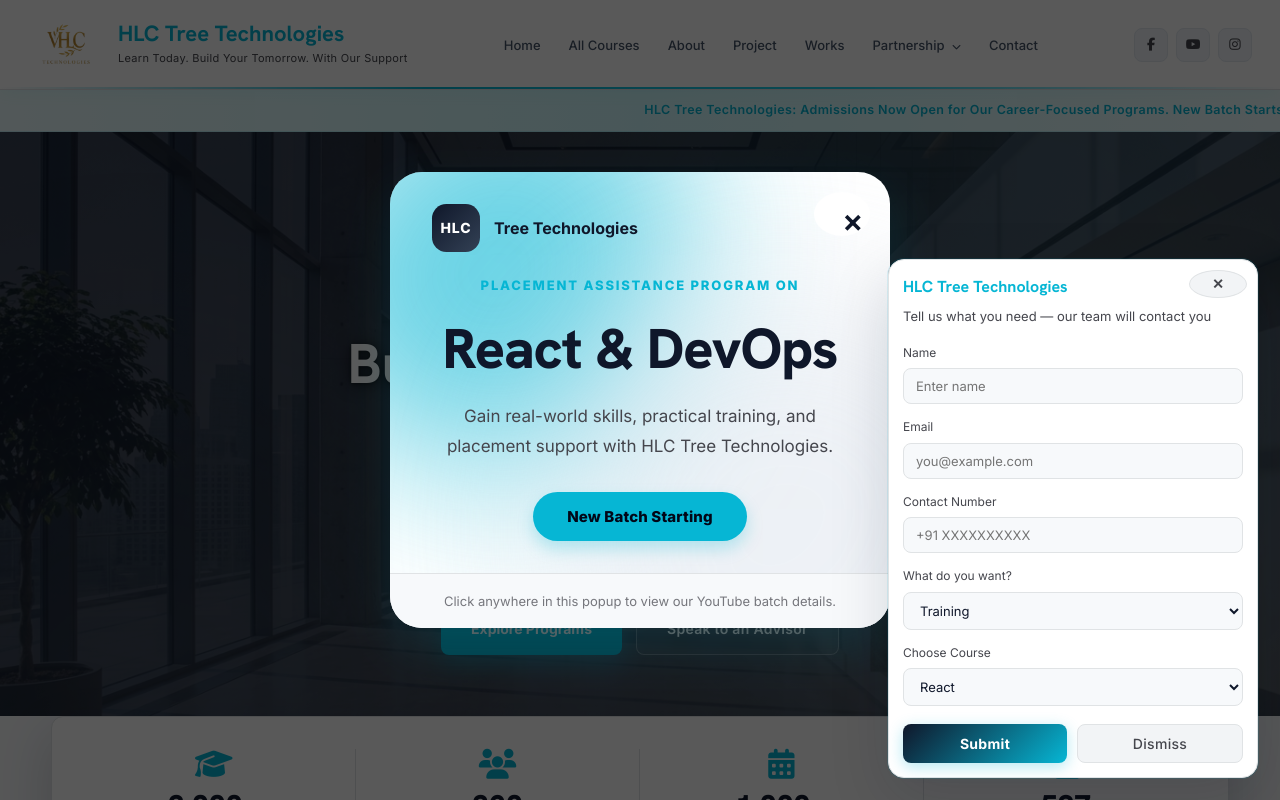
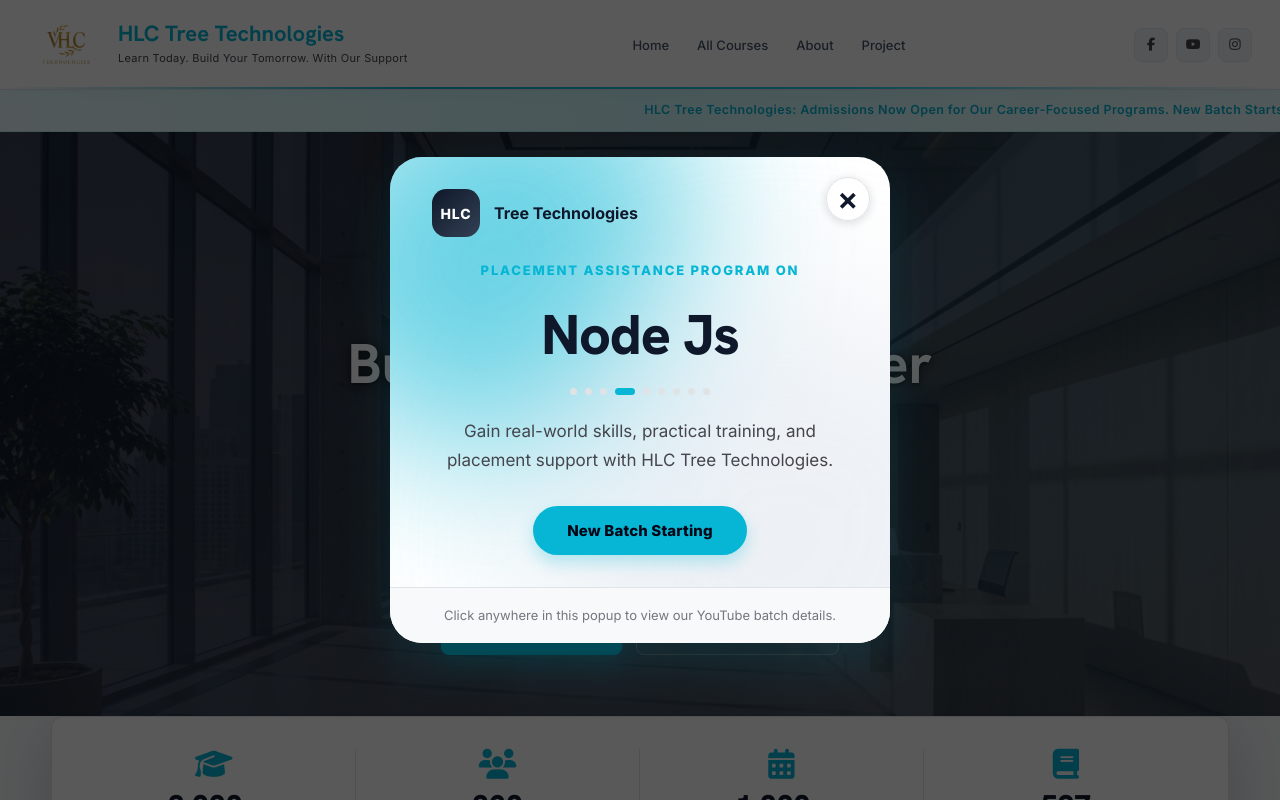
Before and after one commit to veerabrahmam24/HlcTreeTech, a React (Create React App) app: page / in a window 1280 px wide. Shown: the top 800 px of the page. Built offline with nearby package versions, Linux system fonts and the light colour scheme.

Commit message:
UI updates

```diff
--- a/src/App.css
+++ b/src/App.css
@@ -480,9 +480,3 @@
   .back { padding-top: 40%; }
   #heading h1 { font-size: clamp(20px, 7vw, 26px); }
 }
-
-/* =================== MAIN CONTENT OFFSET =================== */
-.main-content { margin-top: 0px; }
-
-@media (max-width: 768px) { .main-content { margin-top: 100px; } }
-@media (max-width: 480px) { .main-content { margin-top: 88px; } }
--- a/src/App.js
+++ b/src/App.js
@@ -30,7 +30,7 @@
           <Route exact path='/' render={() => (
             <>
               {showPlacementPopup && <PlacementPopup onClose={() => setShowPlacementPopup(false)} />}
-              <Home />
+              <Home placementPopupOpen={showPlacementPopup} />
             </>
           )} />
           <Route exact path='/about' component={About} />
--- a/src/components/allcourses/CourseDetails.jsx
+++ b/src/components/allcourses/CourseDetails.jsx
@@ -73,7 +73,7 @@
     startDate: "Next Batch: Aug 12",
     seatsLeft: 15,
     instructor: {
-      name: "Kavitha Reddy",
+      name: "Sai",
       title: "Frontend Specialist",
       bio: "8+ years in web design and frontend development.",
       image: "./images/back.webp"
@@ -95,7 +95,7 @@
     startDate: "Next Batch: Aug 20",
     seatsLeft: 6,
     instructor: {
-      name: "Vikram Deshmukh",
+      name: "Nandhu",
       title: "Full-Stack Developer",
       bio: "9+ years in backend development and API design.",
       image: "./images/back.webp"
@@ -139,7 +139,7 @@
     startDate: "Next Batch: Aug 25",
     seatsLeft: 3,
     instructor: {
-      name: "Rajesh Venkataraman",
+      name: "Veera",
       title: "AI & ML Specialist",
       bio: "15+ years in machine learning, deep learning, and AI architecture.",
       image: "./images/back.webp"
@@ -306,14 +306,6 @@
                   <h3>Course Pricing</h3>
                 </div>
                 <div className='pricingBody'>
-                  <div className='priceItem'>
-                    <span className='priceLabel'>Full Course</span>
-                    <span className='priceValue'>{details?.priceAll || course.priceAll}</span>
-                  </div>
-                  <div className='priceItem'>
-                    <span className='priceLabel'>Per Month</span>
-                    <span className='priceValue'>{details?.pricePer || course.pricePer}</span>
-                  </div>
                   {details?.seatsLeft && (
                     <div className='seatsAlert'>
                       <i className='fa fa-info-circle'></i>
--- a/src/components/common/header/Head.jsx
+++ b/src/components/common/header/Head.jsx
@@ -125,7 +125,7 @@
                  Project
                </a>
              </li>
-             <li>
+             {/* <li>
                <a href="/works" className="nav-link">
                  Works
               </a>
@@ -139,11 +139,11 @@
                 <li><a href="/partnership-model" className="nav-link">Partnership Model</a></li>
                 <li><a href="/talent-pool" className="nav-link">Talent Pool</a></li>
               </ul>
-             </li>
+             </li> */}
              <li>
-               <a href="/contact" className="nav-link">
+               {/* <a href="/contact" className="nav-link">
                  Contact
-              </a>
+              </a> */}
              </li>
             </ul>
           </nav>
--- a/src/components/home/Home.jsx
+++ b/src/components/home/Home.jsx
@@ -4,10 +4,10 @@
 import Hero from "./hero/Hero"
 import HomeCourses from "./HomeCourses"
 
-const Home = () => {
+const Home = ({ placementPopupOpen }) => {
   return (
     <>
-      <Hero />
+      <Hero placementPopupOpen={placementPopupOpen} />
       <Awrapper />
       <AboutCard />
       <HomeCourses />
--- a/src/components/home/HomeCourses.jsx
+++ b/src/components/home/HomeCourses.jsx
@@ -16,7 +16,6 @@
             <div className='course-tile shadow' key={val.coursesName}>
               <div className='course-tile-media'>
                 <div className='course-tile-icon'><i className={val.icon}></i></div>
-                <span className='course-price-badge'>{val.priceAll}</span>
               </div>
               <div className='course-tile-body'>
                 <h3>{val.coursesName}</h3>
@@ -30,7 +29,6 @@
                   ))}
                 </div>
                 <div className='course-tile-footer'>
-                  <span className='course-per'>{val.pricePer}</span>
                   <Link to='/courses' className='primary-btn'>View Course</Link>
                 </div>
               </div>
--- a/src/components/home/PlacementPopup.css
+++ b/src/components/home/PlacementPopup.css
@@ -59,9 +59,11 @@
   position: absolute;
   top: 20px;
   right: 20px;
+  box-sizing: border-box;
   width: 44px;
   height: 44px;
-  border: none;
+  padding: 0;
+  border: 1px solid var(--border);
   border-radius: 50%;
   background: rgba(255, 255, 255, 0.95);
   color: var(--text);
@@ -71,6 +73,7 @@
   display: grid;
   place-items: center;
   z-index: 2;
+  box-shadow: 0 2px 10px rgba(15, 23, 42, 0.15);
 }
 
 .placement-popup-close:hover {
@@ -146,6 +149,42 @@
   line-height: 1.1;
   color: var(--text);
   letter-spacing: -0.02em;
+}
+
+.placement-popup-title-word {
+  display: inline-block;
+  animation: placementTitleFade 0.5s ease;
+}
+
+@keyframes placementTitleFade {
+  from {
+    opacity: 0;
+    transform: translateY(8px);
+  }
+  to {
+    opacity: 1;
+    transform: translateY(0);
+  }
+}
+
+.placement-popup-dots {
+  display: flex;
+  gap: 8px;
+  justify-content: center;
+}
+
+.placement-popup-dot {
+  width: 7px;
+  height: 7px;
+  border-radius: 50%;
+  background: var(--border);
+  transition: var(--transition);
+}
+
+.placement-popup-dot-active {
+  width: 20px;
+  border-radius: 4px;
+  background: var(--accent);
 }
 
 .placement-popup-description {
--- a/src/components/home/PlacementPopup.jsx
+++ b/src/components/home/PlacementPopup.jsx
@@ -1,8 +1,20 @@
-import React from "react"
+import React, { useState, useEffect } from "react"
 import "./PlacementPopup.css"
+import { coursesCard } from "../../dummydata"
+
+const courseNames = coursesCard.map((c) => c.coursesName.trim())
 
 const PlacementPopup = ({ onClose }) => {
   const youtubeUrl = "https://www.youtube.com/@hlctechsolutions?si=ESsaKrf7-TpW9pfE"
+  const [activeIndex, setActiveIndex] = useState(0)
+
+  useEffect(() => {
+    if (courseNames.length <= 1) return
+    const timer = setInterval(() => {
+      setActiveIndex((prev) => (prev + 1) % courseNames.length)
+    }, 1500)
+    return () => clearInterval(timer)
+  }, [])
 
   const openYoutubeLink = (event) => {
     event?.stopPropagation()
@@ -42,7 +54,19 @@
               <span className="placement-popup-brand-name">Tree Technologies</span>
             </div>
             <p className="placement-popup-topline">Placement Assistance Program On</p>
-            <h1 className="placement-popup-title">React &amp; DevOps</h1>
+            <h1 className="placement-popup-title" aria-live="off">
+              <span key={activeIndex} className="placement-popup-title-word">
+                {courseNames[activeIndex]}
+              </span>
+            </h1>
+            <div className="placement-popup-dots" aria-hidden="true">
+              {courseNames.map((name, i) => (
+                <span
+                  key={name + i}
+                  className={`placement-popup-dot ${i === activeIndex ? "placement-popup-dot-active" : ""}`}
+                />
+              ))}
+            </div>
             <p className="placement-popup-description">
               Gain real-world skills, practical training, and placement support with HLC Tree Technologies.
             </p>
--- a/src/components/home/hero/Hero.jsx
+++ b/src/components/home/hero/Hero.jsx
@@ -1,10 +1,18 @@
-import React, { useState } from "react";
+import React, { useState, useEffect } from "react";
 import { Link } from "react-router-dom";
 import "./Hero.css";
 import Popup from "../popup";
 
-const Hero = () => {
-  const [popupOpen, setPopupOpen] = useState(true);
+const Hero = ({ placementPopupOpen }) => {
+  const [popupOpen, setPopupOpen] = useState(false);
+
+  // Wait for the placement popup to close before showing the advisor popup,
+  // so the two never overlap on screen (especially on mobile).
+  useEffect(() => {
+    if (!placementPopupOpen) {
+      setPopupOpen(true);
+    }
+  }, [placementPopupOpen]);
 
   function handlePopupSubmit(formData) {
     console.log("Form submitted from popup:", formData);
--- a/src/dummydata.js
+++ b/src/dummydata.js
@@ -48,7 +48,7 @@
     courTeacher: [
       {
         dcover: "./images/stitch/courses-instructor-1.jpg",
-        name: "by Arjun Sharma",
+        name: "by Sai",
         totalTime: "50 lectures (190 hrs)",
       },
     ],
@@ -62,7 +62,7 @@
     courTeacher: [
       {
         dcover: "./images/stitch/courses-instructor-2.jpg",
-        name: "by Priya Iyer",
+        name: "by Pooja",
         totalTime: "30 lectures (125 hrs)",
       },
     ],
@@ -76,7 +76,7 @@
     courTeacher: [
       {
         dcover: "./images/stitch/courses-instructor-3.jpg",
-        name: "by Kavitha Reddy",
+        name: "by Sai",
         totalTime: "50 lectures (50 hrs)",
       },
     ],
@@ -90,7 +90,7 @@
     courTeacher: [
       {
         dcover: null,
-        name: "by Vikram Deshmukh",
+        name: "by Nandhu",
         totalTime: "20 lectures (20 hrs)",
       },
     ],
@@ -104,7 +104,7 @@
     courTeacher: [
       {
         dcover: null,
-        name: "by Sneha Kulkarni",
+        name: "by Sai",
         totalTime: "100 lectures (150 hrs)",
       },
     ],
@@ -118,7 +118,7 @@
     courTeacher: [
       {
         dcover: null,
-        name: "by Rajesh Venkataraman",
+        name: "by Veera",
         totalTime: "200 lectures (300 hrs)",
       },
     ],
```
